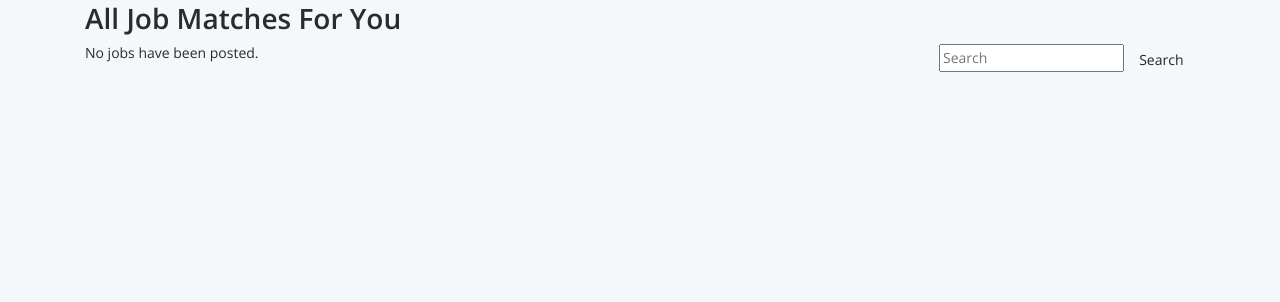
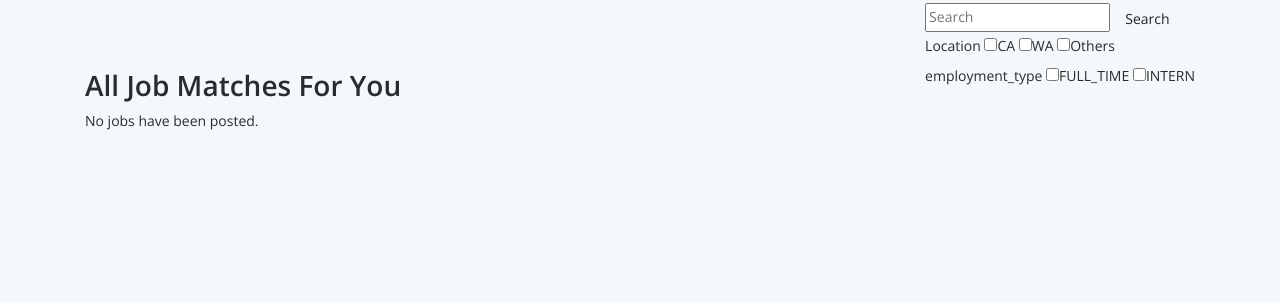
Before and after one commit to jamesaud/se1-group4, a Django app: page /job/jobList/ in a window 1280 px wide. Shown: the part 49-351 px from the top of the page. Run offline with Django 3.2, Linux system fonts and the light colour scheme; data that the repository does not hold is empty; parts of the project's set-up code (start-up, migrations or seed data) failed here and were passed over; some libraries are stand-ins or nearby versions.

Commit message:
merged liping

```diff
--- a/jmatcher/templates/job/jobList.html
+++ b/jmatcher/templates/job/jobList.html
@@ -7,11 +7,29 @@
 
 
 {% block content %}
+    <form method="get" action="{% url 'search:search' %}" class="navbar-form pull-right">
+  <input type="text" id="searchBox" class="input-medium search-query" name="q" placeholder="Search">
+  <input type="submit" class="btn" value="Search" >
+
+    <div>
+  <label>Location</label>
+<label class="checkbox-inline"><input type="checkbox" value="CA" name="location">CA </label>
+<label class="checkbox-inline"><input type="checkbox" value="WA" name="location">WA </label>
+<label class="checkbox-inline"><input type="checkbox" value="Others" name="location">Others</label>
+    </div>
+
+       <div>
+       <label>employment_type</label>
+<label class="checkbox-inline"><input type="checkbox" value="FULL_TIME" name="employment_type">FULL_TIME </label>
+<label class="checkbox-inline"><input type="checkbox" value="INTERN" name="employment_type">INTERN </label>
+
+       </div>
+   </form>
+
+    <br>
+    <br>
+    <br>
 <h2>All Job Matches For You</h2>
-      <form method="get" action="{% url 'job:jobSearch' %}" class="navbar-form pull-right">
-  <input type="text" id="searchBox" class="input-medium search-query" name="q" placeholder="Search">
-  <input type="submit" class="btn" href = "{% url 'job:jobSearch' %}"value="Search" >
-  </form>
 
 
   {% if jobs %}
--- a/jmatcher/templates/search/search_results.html
+++ b/jmatcher/templates/search/search_results.html
@@ -15,7 +15,6 @@
 <h2> search result </h2>
 {% if found_job_entries %}
       <p> You searched for "{{ query_string }}". </p>
-<p>Filter {{dict}}</p>
 <p> Search result for jobs </p>
       <ul class="list-group">
                 {% for result in found_job_entries %}
```
Also changed, not shown: jmatcher/search/views.py (+6 -1 lines), jmatcher/templates/employers/employer_list.html (+3 -15 lines).
